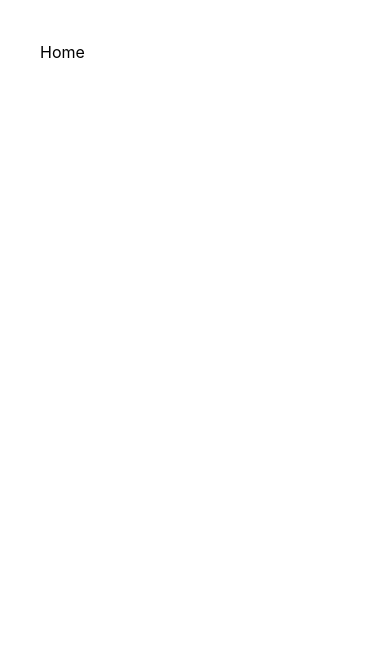
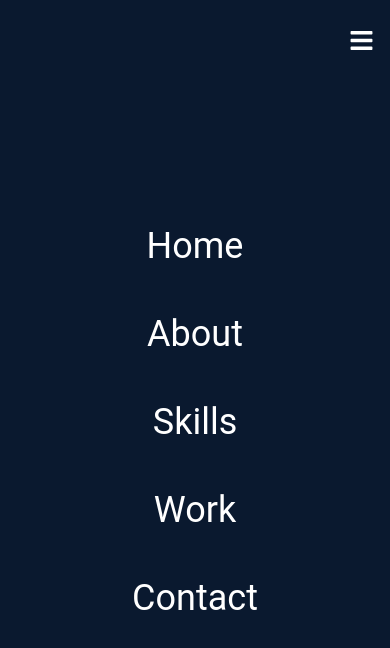
Before and after one commit to Ank206/RA2, a React (Create React App) app: page / in a window 390 px wide. Shown: the top 648 px of the page. Built offline with nearby package versions, Linux system fonts and the light colour scheme.

Commit message:
Landing Page Done

```diff
--- a/package.json
+++ b/package.json
@@ -8,6 +8,7 @@
     "@testing-library/user-event": "^13.2.1",
     "react": "^18.2.0",
     "react-dom": "^18.2.0",
+    "react-icons": "^4.11.0",
     "react-scripts": "5.0.1",
     "web-vitals": "^2.1.0"
   },
--- a/src/App.js
+++ b/src/App.js
@@ -1,5 +1,11 @@
+import Navbar from "./components/Navbar.jsx";
 function App() {
-  return <div className="m-10">Home</div>;
+  return (
+    <div className="">
+      <Navbar />
+      Home
+    </div>
+  );
 }
 
 export default App;
--- /dev/null
+++ b/src/components/Navbar.jsx
@@ -0,0 +1,59 @@
+import React, { useState } from "react";
+import { FaBars, FaTimes } from "react-icons/fa";
+import logo from "../assets/AK(1).png";
+import style from "../main.module.css";
+
+const Navbar = () => {
+  const styles = {
+    logo: {
+      width: "100px",
+    },
+    menu: {
+      display: "flex",
+      color: "white",
+    },
+  };
+
+  const [nav, setNav] = useState(false);
+  const handleClick = () => setNav(!nav);
+
+  return (
+    <div className="fixed w-full h-[80px] flex justify-between items-center px-4 bg-[#0a192f] m-0 p-0 text-white">
+      <div className="flex justify-center items-center">
+        <img src={logo} alt="Logo Image" style={styles.logo} />
+      </div>
+
+      {/* Menu*/}
+
+      <div className="hidden md:flex">
+        <ul className={style.menu}>
+          <li>Home</li>
+          <li>About</li>
+          <li>Skills</li>
+          <li>Work</li>
+          <li>Contact</li>
+        </ul>
+      </div>
+
+      <div className="md:hidden z-10" onClick={handleClick}>
+        <FaBars color="white" size="25px" />
+      </div>
+
+      <ul
+        className={
+          nav
+            ? "hidden"
+            : "absolute top-0 left-0 w-full h-screen bg-[#0a192f] flex flex-col justify-center items-center"
+        }
+      >
+        <li className="py-6 text-4xl">Home</li>
+        <li className="py-6 text-4xl">About</li>
+        <li className="py-6 text-4xl">Skills</li>
+        <li className="py-6 text-4xl">Work</li>
+        <li className="py-6 text-4xl">Contact</li>
+      </ul>
+    </div>
+  );
+};
+
+export default Navbar;
--- a/src/index.css
+++ b/src/index.css
@@ -2,16 +2,14 @@
 @tailwind components;
 @tailwind utilities;
 
-body {
-  margin: 0;
-  font-family: -apple-system, BlinkMacSystemFont, "Segoe UI", "Roboto", "Oxygen",
-    "Ubuntu", "Cantarell", "Fira Sans", "Droid Sans", "Helvetica Neue",
-    sans-serif;
-  -webkit-font-smoothing: antialiased;
-  -moz-osx-font-smoothing: grayscale;
+@import url("https://fonts.googleapis.com/css2?family=Roboto&display=swap");
+
+@layer base {
+  body {
+    @apply font-[Roboto];
+  }
+  li {
+    @apply px-4;
+    @apply cursor-pointer;
+  }
 }
-
-code {
-  font-family: source-code-pro, Menlo, Monaco, Consolas, "Courier New",
-    monospace;
-}
--- /dev/null
+++ b/src/main.module.css
@@ -0,0 +1,9 @@
+.menu {
+  display: flex;
+  color: white;
+  flex-direction: row;
+}
+
+.menu > li {
+  font-size: 20px;
+}
```
Also changed, not shown: src/assets/AK(1).png (added), 1 other file (tests, documents, lock files or other folders).
